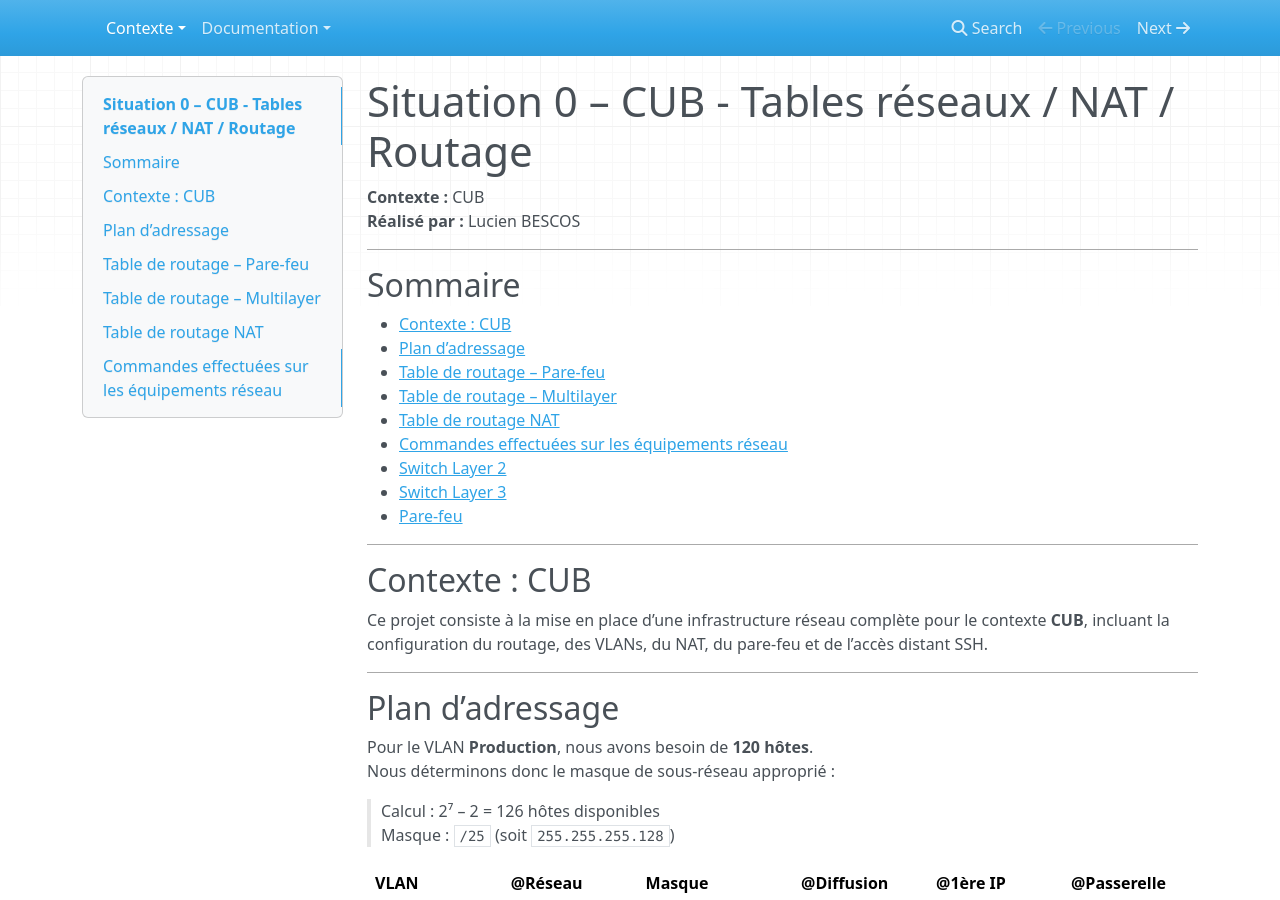
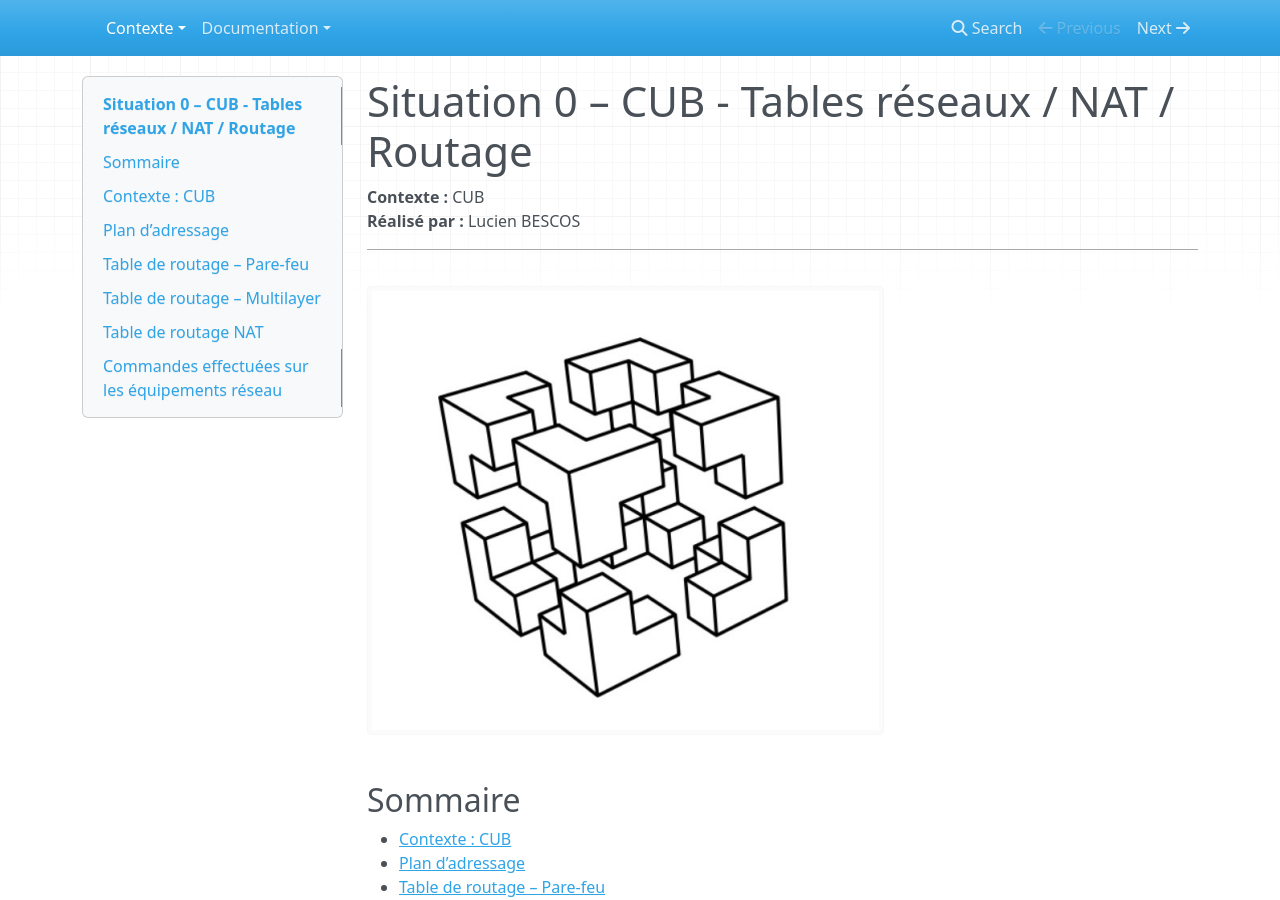
Before and after one commit to hugog36/CUBDOCUMENTATIONDORTMUND, an MkDocs documentation site: the page built from docs/contexte/Context_CUB_Situation0_Lucien_Bescos.md, in a window 1280 px wide and 900 px high. Built offline with MkDocs 1.6.1, drawn with Linux system fonts in a browser that asks for light colours; nearby versions of some CDN libraries.

Commit message:
Update Context_CUB_Situation0_Lucien_Bescos.md

```diff
--- a/docs/contexte/Context_CUB_Situation0_Lucien_Bescos.md
+++ b/docs/contexte/Context_CUB_Situation0_Lucien_Bescos.md
@@ -4,6 +4,9 @@
 **Réalisé par :** Lucien BESCOS
 
 ---
+
+
+![LogocUB](../medias/logocub.png)
 
 ##  Sommaire
 
```
